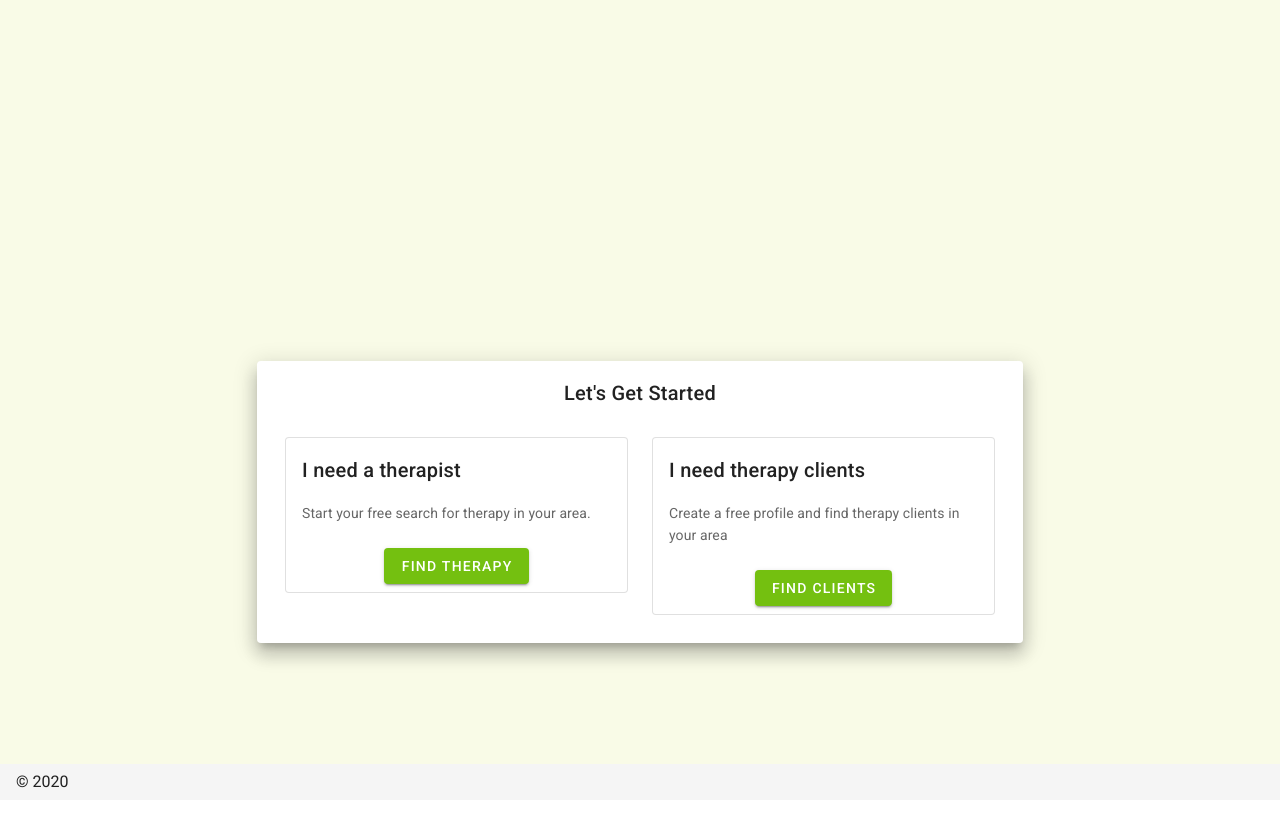
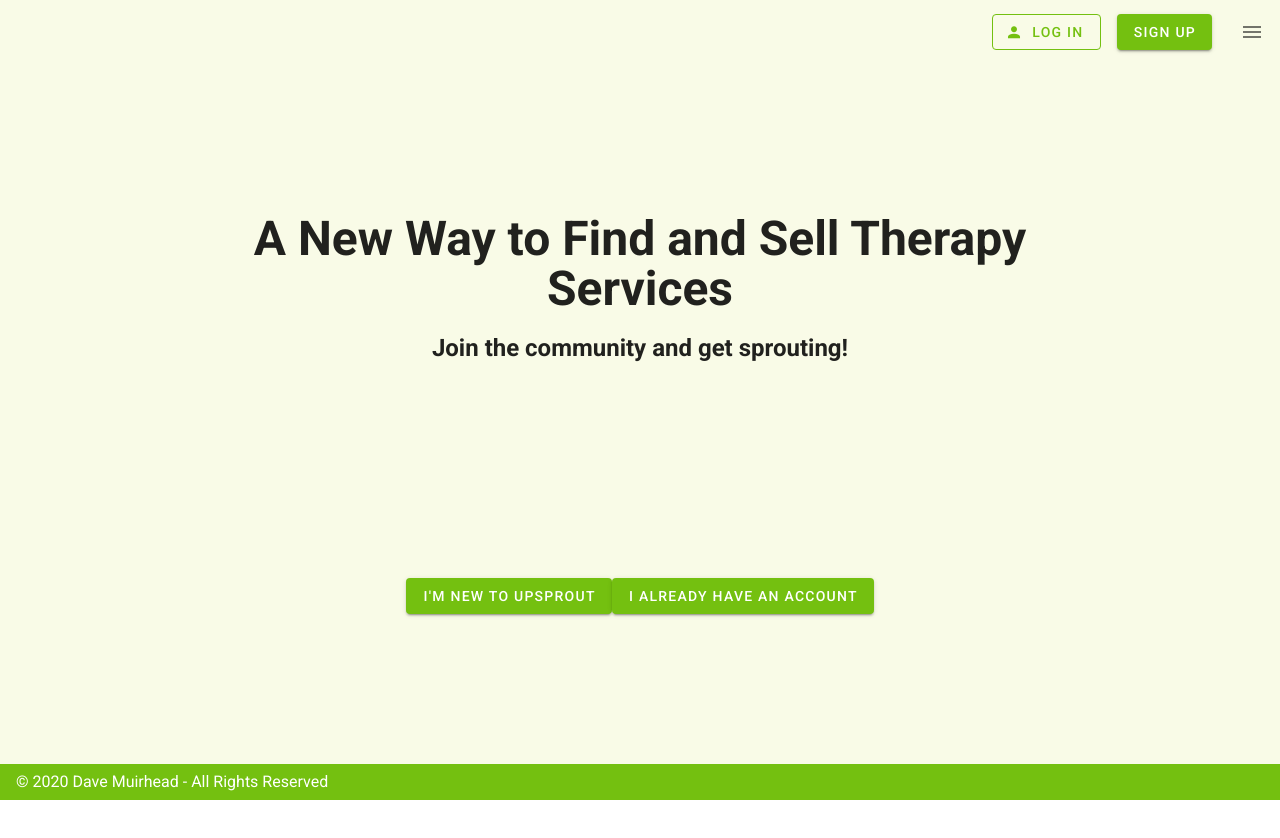
Before and after one commit to DaveMuirhead/naboo-pwa, a Nuxt app: page / in a window 1280 px wide. Shown: the top 838 px of the page. After the commit the page ends 800 px from the top, so only its background shows below. Built offline with nearby package versions, Linux system fonts and the light colour scheme.

Commit message:
more prototyping of onboarding flows

```diff
--- /dev/null
+++ b/layouts/external.vue
@@ -0,0 +1,40 @@
+<template>
+  <v-app id="app">
+    <v-app-bar color="background" app flat>
+      <router-link to="/">
+        <v-img :src="require('@/assets/images/icon.png')" width="175" height="70"></v-img>
+      </router-link>
+      <v-spacer />
+      <v-btn outlined style="margin-right: 16px" color="primary">
+        <v-icon left>mdi-account</v-icon>Log In
+      </v-btn>
+      <v-btn style="margin-right: 16px" color="primary">Sign Up</v-btn>
+      <v-app-bar-nav-icon />
+    </v-app-bar>
+
+    <v-content>
+      <v-container class="fill-height" fluid>
+        <v-row align="center" justify="center">
+          <v-col md="8" sm="12">
+            <nuxt />
+          </v-col>
+        </v-row>
+      </v-container>
+    </v-content>
+
+    <v-footer app color="primary">
+      <span style="color: white">&copy; 2020 Dave Muirhead - All Rights Reserved</span>
+    </v-footer>
+  </v-app>
+</template>
+
+<script>
+export default {
+};
+</script>
+
+<style>
+#app {
+  background-color: var(--v-background-base);
+}
+</style>
--- a/layouts/landing.vue
+++ /dev/null
@@ -1,35 +0,0 @@
-<template>
-  <v-app id="app">
-    <v-content>
-      <router-link to="/">
-        <v-img :src="require('@/assets/images/icon.png')" width="300" height="120"></v-img>
-      </router-link>
-      <v-container class="fill-height">
-        <v-row align="center" justify="center">
-          <v-col md="8" sm="12" >
-            <nuxt />
-          </v-col>
-        </v-row>
-      </v-container>
-    </v-content>
-    <v-footer :fixed="fixed" app>
-      <span>&copy; 2020</span>
-    </v-footer>
-  </v-app>
-</template>
-
-<script>
-export default {
-  data() {
-    return {
-      fixed: false
-    };
-  }
-};
-</script>
-
-<style>
-#app {
-  background-color: var(--v-background-base);
-}
-</style>
--- /dev/null
+++ b/pages/index-old.vue
@@ -0,0 +1,43 @@
+<template>
+  <v-card class="elevation-12">
+    <v-card-title primary-title class="justify-center">Let's Get Started</v-card-title>
+    <v-card-text>
+      <v-container>
+        <v-row align="stretch" justify="space-around" class="d-flex flex-wrap">
+          <v-col>
+            <v-card outlined min-width="300px">
+              <v-card-title>I need a therapist</v-card-title>
+              <v-card-text>Start your free search for therapy in your area.</v-card-text>
+              <v-card-actions>
+                <v-spacer />
+                <router-link to="/onboarding/seeker">
+                  <v-btn color="primary">Find Therapy</v-btn>
+                </router-link>
+                <v-spacer />
+              </v-card-actions>
+            </v-card>
+          </v-col>
+          <v-col>
+            <v-card outlined min-width="300px">
+              <v-card-title>I need therapy clients</v-card-title>
+              <v-card-text>Create a free profile and find therapy clients in your area</v-card-text>
+              <v-card-actions>
+                <v-spacer />
+                <router-link to="/onboarding/provider">
+                  <v-btn color="primary">Find Clients</v-btn>
+                </router-link>
+                <v-spacer />
+              </v-card-actions>
+            </v-card>
+          </v-col>
+        </v-row>
+      </v-container>
+    </v-card-text>
+  </v-card>
+</template>
+
+<script>
+export default {
+  layout: "external"
+};
+</script>
--- a/pages/index.vue
+++ b/pages/index.vue
@@ -1,43 +1,70 @@
 <template>
-  <v-card class="elevation-12">
-    <v-card-title primary-title class="justify-center">Let's Get Started</v-card-title>
-    <v-card-text>
-      <v-container>
-        <v-row align="stretch" justify="space-around" class="d-flex flex-wrap">
+  <div>
+    <v-row align="center" justify="center">
+      <v-col class="text-center" cols="12">
+        <v-row align="center" justify="center">
+          <v-col class="text-center" cols="12">
+            <h1
+              class="display-2 font-weight-bold mb-4"
+              color="primary"
+            >A New Way to Find and Sell Therapy Services</h1>
+            <h2 class="subheading">Join the community and get sprouting!</h2>
+          </v-col>
+        </v-row>
+
+        <v-row align="center" justify="center" style="margin-top: 200px;">
           <v-col>
-            <v-card outlined min-width="300px">
-              <v-card-title>I need a therapist</v-card-title>
-              <v-card-text>Start your free search for therapy in your area.</v-card-text>
+            <v-btn color="primary" @click.stop="onboardingDialog = true">I'm new to UpSprout</v-btn>
+            <v-dialog v-model="onboardingDialog" width="600px">
+              <v-card>
+                <v-card-title primary-title>Great! Let's get started!</v-card-title>
+                <v-card-text class="subtitle-1">Are you seeking therapy services? Or are you a provider of therapy services?</v-card-text>
+                <v-divider></v-divider>
                 <v-card-actions>
-                <v-spacer />
-                <router-link to="/onboarding/seeker">
-                  <v-btn color="primary">Find Therapy</v-btn>
-                </router-link>
-                <v-spacer />
+                  <v-spacer></v-spacer>
+                  <NuxtLink to="/onboarding/seeker" style="margin-right: 40px;">
+                    <v-btn color="primary">I'm Seeking Therapy Services</v-btn>
+                  </NuxtLink>
+                  <NuxtLink to="/onboarding/provider">
+                    <v-btn color="primary">I Provide Therapy Services</v-btn>
+                  </NuxtLink>
                 </v-card-actions>
               </v-card>
-          </v-col>
-          <v-col>
-            <v-card outlined min-width="300px">
-              <v-card-title>I need therapy clients</v-card-title>
-              <v-card-text>Create a free profile and find therapy clients in your area</v-card-text>
+            </v-dialog>
+            <v-btn color="primary" @click.stop="loginDialog = true">I already have an account</v-btn>
+            <v-dialog v-model="loginDialog" width="600px">
+              <v-card>
+                <v-card-title primary-title>Okay, let's get you signed in!</v-card-title>
+                <v-card-text class="subtitle-1">Some people have both seeker and a provider accounts. In case you do, which account do you want to sign into?</v-card-text>
+                <v-divider></v-divider>
                 <v-card-actions>
-                <v-spacer />
-                <router-link to="/onboarding/provider">
-                  <v-btn color="primary">Find Clients</v-btn>
-                </router-link>
-                <v-spacer />
+                  <v-spacer></v-spacer>
+                  <NuxtLink to="/auth/seeker" style="margin-right: 40px;">
+                    <v-btn color="primary">Seeker login</v-btn>
+                  </NuxtLink>
+                  <NuxtLink to="/auth/provider">
+                    <v-btn color="primary">Provider login</v-btn>
+                  </NuxtLink>
                 </v-card-actions>
               </v-card>
+            </v-dialog>
           </v-col>
         </v-row>
-      </v-container>
-    </v-card-text>
-  </v-card>
+      </v-col>
+    </v-row>
+  </div>
 </template>
+
+
 
 <script>
 export default {
-  layout: "landing"
+  layout: "external",
+  data() {
+    return {
+      onboardingDialog: false,
+      loginDialog: false
+    };
+  }
 };
 </script>
--- /dev/null
+++ b/pages/onboarding/index.vue
@@ -0,0 +1,34 @@
+<template>
+  <v-row align="center" justify="center">
+    <v-col class="text-center" cols="12">
+
+      <v-row align="center" justify="center">
+        <v-col class="text-center" cols="12">
+          <h1
+            class="display-2 font-weight-bold mb-4"
+            color="primary"
+          >A New Way to Find and Sell Therapy Services</h1>
+          <h2 class="subheading">Join the community and get sprouting!</h2>
+        </v-col>
+      </v-row>
+
+      <v-row align="center" justify="center" style="margin-top: 200px;">
+        <v-col cols="12">
+          <router-link to="/onboarding" style="margin-right: 40px;">
+            <v-btn color="primary">I'm New to UpSprout</v-btn>
+          </router-link>
+          <router-link to="/onboarding/provider">
+            <v-btn color="primary">I Already Have an Account</v-btn>
+          </router-link>
+        </v-col>
+      </v-row>
+
+    </v-col>
+  </v-row>
+</template>
+
+<script>
+export default {
+  layout: "external"
+};
+</script>
--- a/pages/onboarding/provider/index.vue
+++ b/pages/onboarding/provider/index.vue
@@ -45,7 +45,7 @@ import Location from "@/components/onboarding/provider/location";
 import Phone from "@/components/onboarding/provider/phone";
 import Specialties from "@/components/onboarding/provider/specialties";
 export default {
-  layout: "landing",
+  layout: "external",
   data() {
     return {
       e1: 1
--- a/pages/onboarding/seeker/index.vue
+++ b/pages/onboarding/seeker/index.vue
@@ -1,10 +1,10 @@
 <template>
-
+    <h1>Onboarding > Seeker</h1>
 </template>
 
 <script>
 export default {
-    layout: 'landing'
+    layout: 'external'
 }
 </script>
 
```
Also changed, not shown: assets/images/logo.png (added). Lines whose indentation alone changed are shown as unchanged.
